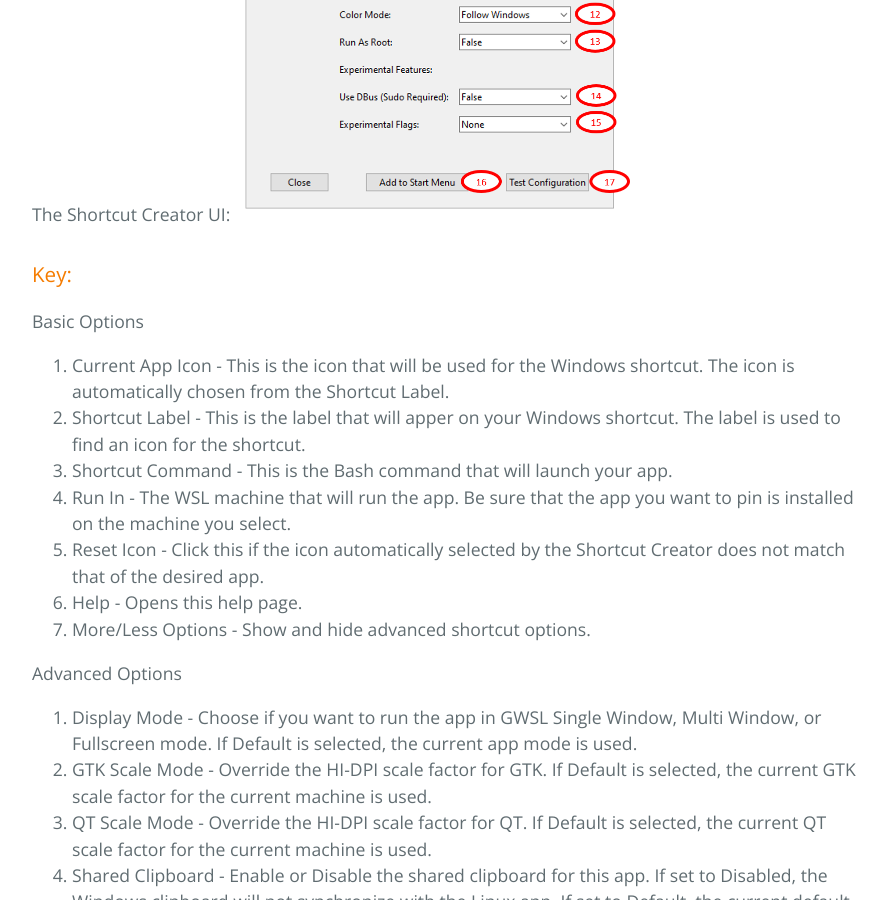
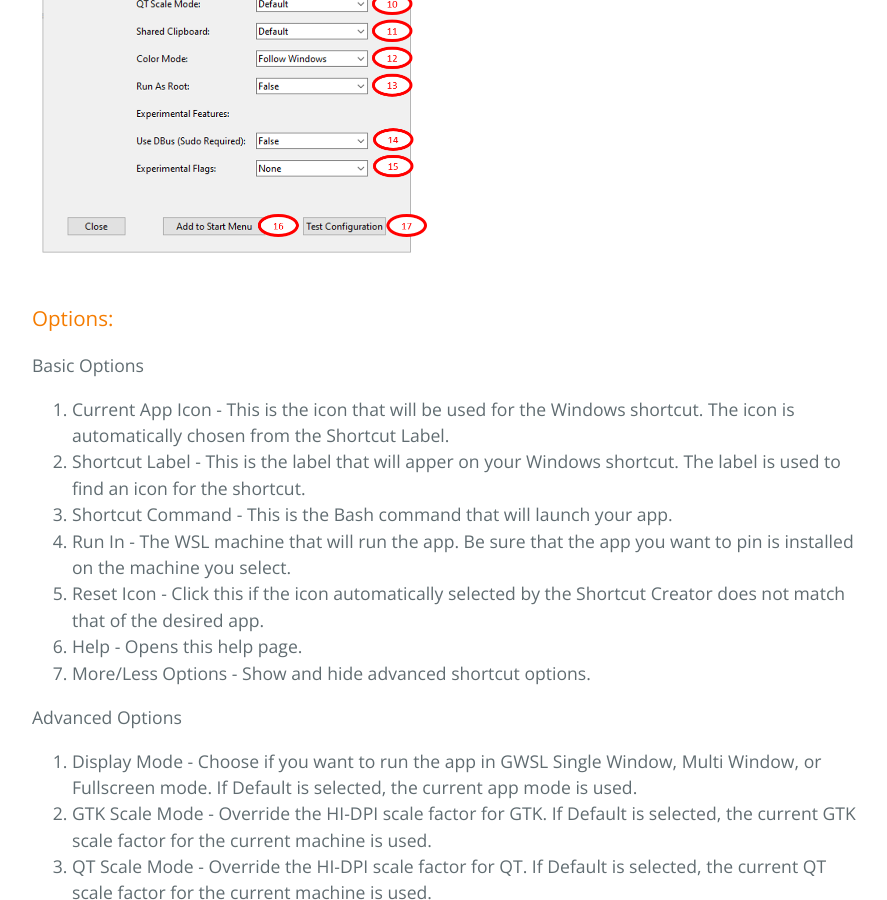
Before and after one commit to Opticos/gwsl, a Jekyll site: the page built from tutorials/shortcut.md, in a window 1280 px wide and 900 px high, scrolled down 787 px. Shown: the whole window, without its empty margins (192-1079 px from the left). Built offline with Jekyll 4.4.1, drawn with Linux system fonts in a browser that asks for light colours; the repository's description, which GitHub fills in, is left out.

Commit message:
Update shortcut.md

```diff
--- a/tutorials/shortcut.md
+++ b/tutorials/shortcut.md
@@ -8,9 +8,10 @@ permalink: /tutorials/shortcut.html
 To access the Shortcut Creator, open the GWSL Dashboard and click "Shortcut Creator".
 
 The Shortcut Creator UI:
+
 <img src="https://opticos.github.io/gwsl/tutorials/shortcut.png" width="430">
 
-### Key:
+### Options:
 
 Basic Options
 1. Current App Icon - This is the icon that will be used for the Windows shortcut. The icon is automatically chosen from the Shortcut Label.
```
